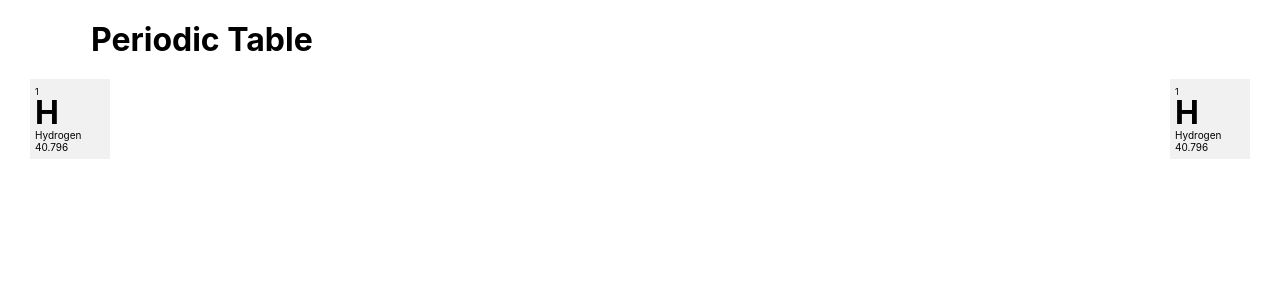
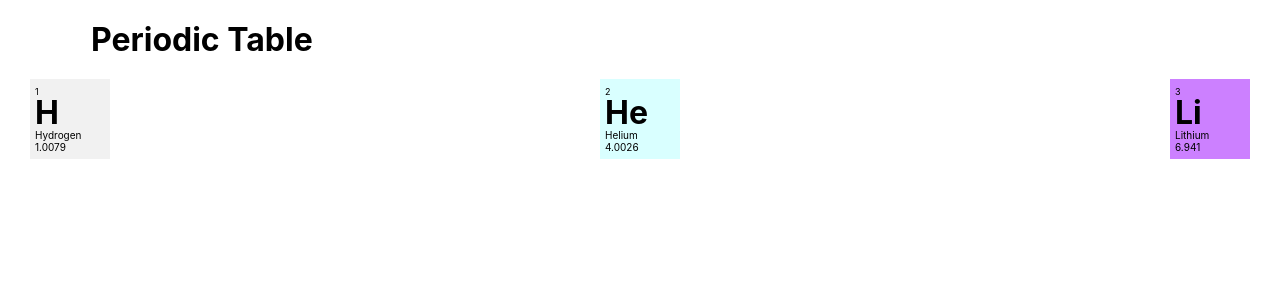
Before and after one commit to MWalter777/periodic-table, a Next.js app: page / in a window 1280 px wide. Shown: the top 300 px of the page. Built offline with nearby package versions, Linux system fonts and the light colour scheme.

Commit message:
show element from api

```diff
--- a/components/PeriodicTable/index.tsx
+++ b/components/PeriodicTable/index.tsx
@@ -1,13 +1,18 @@
+import React from 'react';
 import ElementTable from 'components/ElementTable';
 import EmptyElement from 'components/ElementTable/EmptyElement';
-import React from 'react';
+import { IElement } from 'interfaces/IElement';
 import {
 	HeaderStyled,
 	PeriodicTableStyled,
 	RowTableStyled,
 } from './index.style';
 
-const PeriodicTable = () => {
+type Props = {
+	elements: IElement[][];
+};
+
+const PeriodicTable = ({ elements }: Props) => {
 	return (
 		<PeriodicTableStyled>
 			<HeaderStyled>
@@ -16,20 +21,18 @@ const PeriodicTable = () => {
 				</div>
 			</HeaderStyled>
 			<RowTableStyled>
-				<ElementTable
-					backgroundColor='#f1f1f1'
-					weight={40.796}
-					atomicNumber={1}
-					name='Hydrogen'
-					symbolTable='H'
-				/>
-				<ElementTable
-					backgroundColor='#f1f1f1'
-					weight={40.796}
-					atomicNumber={1}
-					name='Hydrogen'
-					symbolTable='H'
-				/>
+				{elements.map((element) => {
+					return element.map((e) => (
+						<ElementTable
+							atomicNumber={e.atomicNumber}
+							backgroundColor={e.backgroundColor}
+							name={e.name}
+							symbolTable={e.symbolTable}
+							weight={e.weight}
+							key={e.atomicNumber}
+						/>
+					));
+				})}
 			</RowTableStyled>
 		</PeriodicTableStyled>
 	);
--- /dev/null
+++ b/pages/api/elements.ts
@@ -0,0 +1,36 @@
+// Next.js API route support: https://nextjs.org/docs/api-routes/introduction
+import { IElement } from 'interfaces/IElement';
+import type { NextApiRequest, NextApiResponse } from 'next';
+
+const elements: IElement[][] = [
+	[
+		{
+			atomicNumber: 1,
+			symbolTable: 'H',
+			backgroundColor: '#f1f1f1',
+			name: 'Hydrogen',
+			weight: 1.0079,
+		},
+		{
+			atomicNumber: 2,
+			symbolTable: 'He',
+			backgroundColor: '#d9ffff',
+			name: 'Helium',
+			weight: 4.0026,
+		},
+		{
+			atomicNumber: 3,
+			symbolTable: 'Li',
+			backgroundColor: '#cc80ff',
+			name: 'Lithium',
+			weight: 6.941,
+		},
+	],
+];
+
+export default function handler(
+	req: NextApiRequest,
+	res: NextApiResponse<IElement[][]>
+) {
+	res.status(200).json(elements);
+}
--- a/pages/api/hello.ts
+++ /dev/null
@@ -1,13 +0,0 @@
-// Next.js API route support: https://nextjs.org/docs/api-routes/introduction
-import type { NextApiRequest, NextApiResponse } from 'next';
-
-type Data = {
-	name: string;
-};
-
-export default function handler(
-	req: NextApiRequest,
-	res: NextApiResponse<Data>
-) {
-	res.status(200).json({ name: 'John Doe' });
-}
--- a/pages/index.tsx
+++ b/pages/index.tsx
@@ -1,7 +1,19 @@
 import PeriodicTable from 'components/PeriodicTable';
+import { useEffect, useState } from 'react';
+import { IElement } from 'interfaces/IElement';
 
 const Home = () => {
-	return <PeriodicTable />;
+	const [elements, setElements] = useState<IElement[][]>([]);
+
+	useEffect(() => {
+		const getElements = async () => {
+			const response = await fetch('/api/elements');
+			const data: IElement[][] = await response.json();
+			setElements(data);
+		};
+		getElements();
+	}, []);
+	return <PeriodicTable elements={elements} />;
 };
 
 export default Home;
```
Also changed, not shown: interfaces/IElement.d.ts (added, +7 -0 lines).
